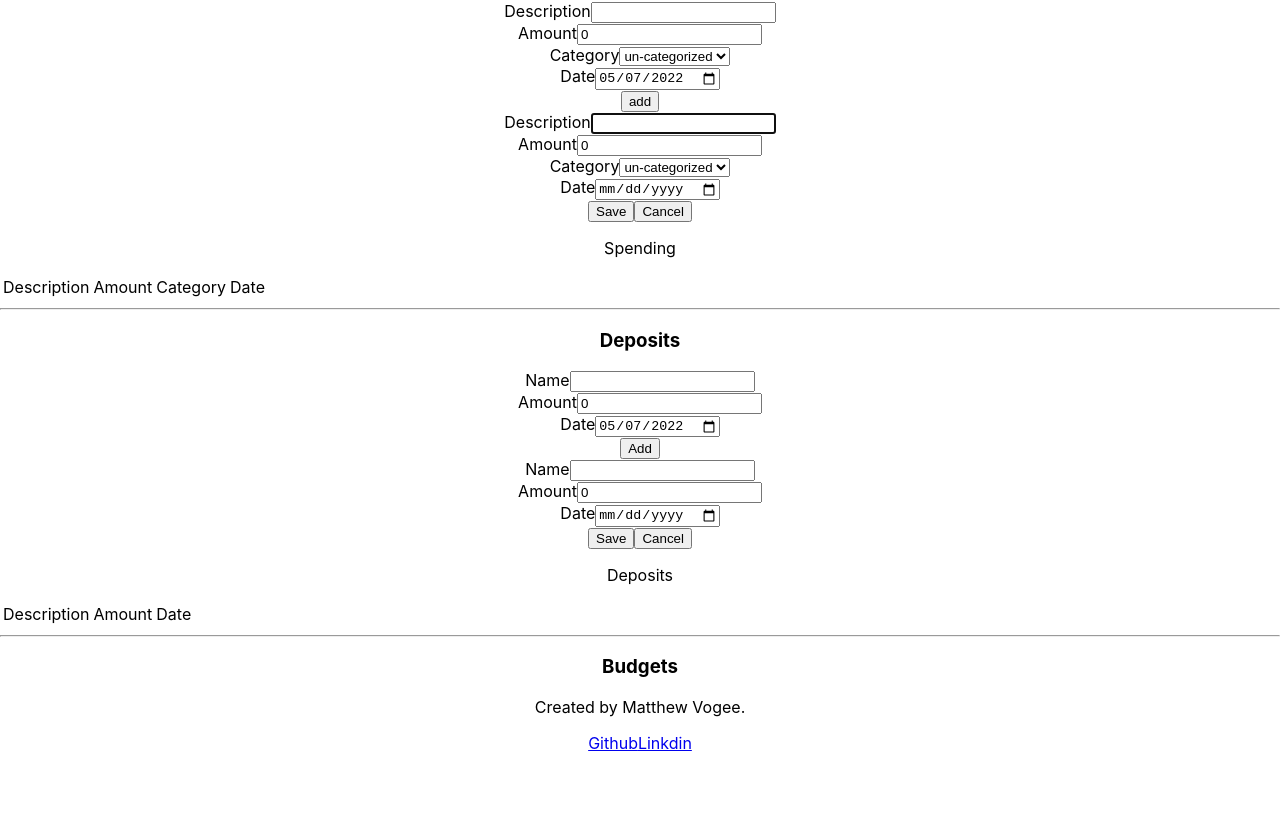
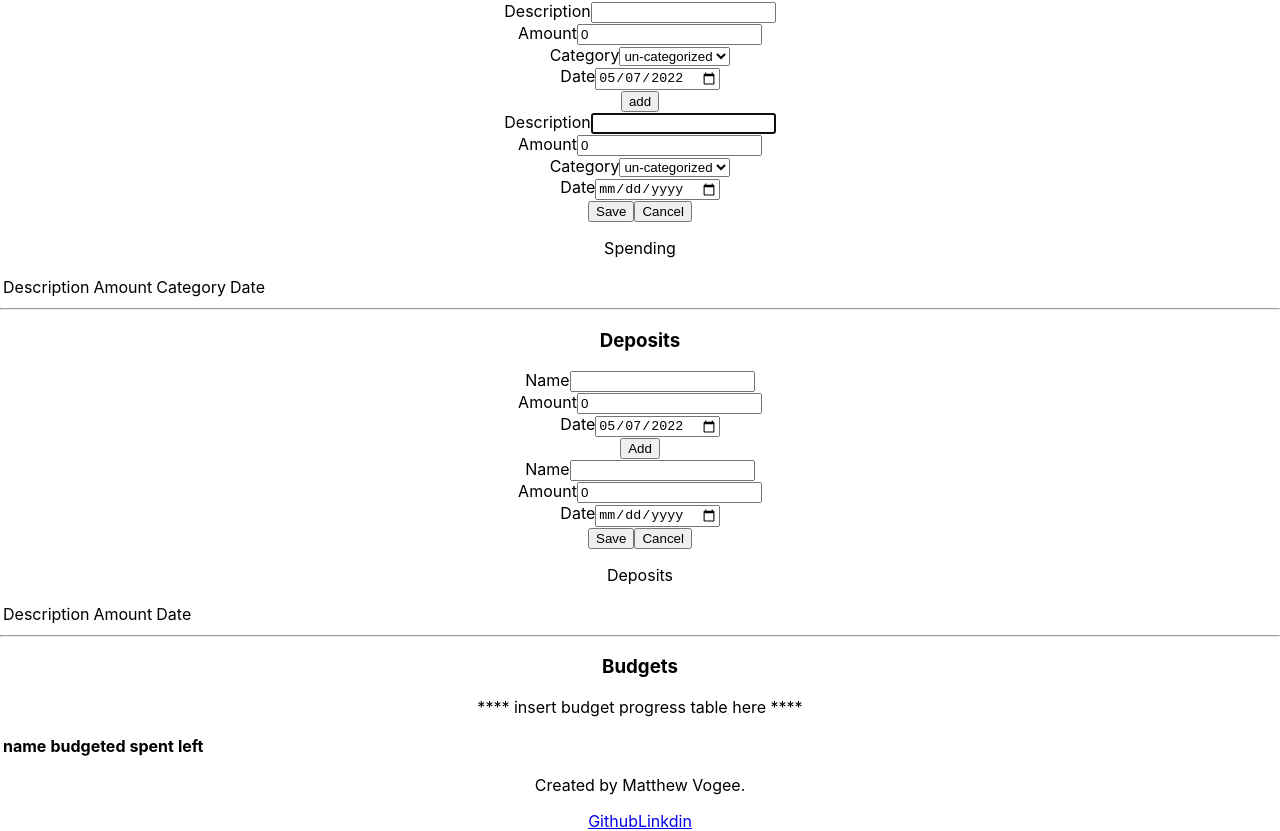
Before and after one commit to mvogee/budget_tool_2.0, a React (Create React App) app in the folder client/: page /thisMonth in a window 1280 px wide. Shown: the part 320-1151 px from the top of the page. Before the commit the page ends 1073 px from the top, so only its background shows below. Built offline with nearby package versions, Linux system fonts and the light colour scheme; no server answers.

Commit message:
budget progress displays values on load. Currently does not update after local changes.

```diff
--- /dev/null
+++ b/client/src/components/BudgetProgress.jsx
@@ -0,0 +1,36 @@
+import {React, useState, useEffect} from "react";
+
+function BudgetProgress(props) {
+
+    function tableItem(item) {
+        return (
+            <tr key={item.id}>
+                <td>{item.category}</td>
+                <td>{item.budget}</td>
+                <td>{props.categorySpendingMap.get(item.id)}</td>
+                <td>{item.budget - props.categorySpendingMap.get(item.id)}</td>
+            </tr>
+        );
+    }
+
+    return (
+        <div className="budgetProgress">
+            <p>**** insert budget progress table here ****</p>
+            <table>
+                <thead>
+                    <tr>
+                        <th>name</th>
+                        <th>budgeted</th>
+                        <th>spent</th>
+                        <th>left</th>
+                    </tr>
+                </thead>
+                <tbody>
+                    {props.budgetList ? props.budgetList.map(tableItem) : null}
+                </tbody>
+            </table>
+        </div>
+    );
+}
+
+export default BudgetProgress;
--- a/client/src/routes/ThisMonth.jsx
+++ b/client/src/routes/ThisMonth.jsx
@@ -4,6 +4,7 @@ import SpendingItemForm from "../components/SpendingItemForm";
 import SpendingItemDisplay from "../components/SpendingItemDisplay";
 import DepositForm from "../components/DepositForm";
 import DepositsDisplay from "../components/DepositsDisplay";
+import BudgetProgress from "../components/BudgetProgress";
 import checkAuth from "../checkAuth";
 
 /**
@@ -34,9 +35,19 @@ function ThisMonth(props) {
   const [depositList, setDepositList] = useState(null); // when retrieving data use month as search filter.
   const [totalSpending, setTotalSpending] = useState(0);
   const [totalIncome, setTotalIncome] = useState(0);
+  const [categorySpendingMap, setCategorySpendingMap] = useState(new Map());
 
 
   const navigate = useNavigate();
+
+  function addToCategoryMap(item) {
+    if (categorySpendingMap.has(item.category)) {
+      setCategorySpendingMap(new Map(categorySpendingMap.set(item.category, categorySpendingMap.get(item.category) + item.amount)));
+    }
+    else {
+      setCategorySpendingMap(new Map(categorySpendingMap.set(item.category, item.amount)));
+    }
+  }
 
   async function getPurchaseData(yearMonth) {
     console.log("requesting purchaseData");
@@ -59,7 +70,10 @@ function ThisMonth(props) {
     if (reData.success) {
         setPurchaseList(reData.obj);
         let total = 0;
-        reData.obj.forEach((item) => {total += parseFloat(item.amount)});
+        reData.obj.forEach((item) => {
+          total += parseFloat(item.amount);
+          addToCategoryMap(item);
+        });
         setTotalSpending(total.toFixed(2));
     }
 }
@@ -178,6 +192,7 @@ function ThisMonth(props) {
                 <div className="budgetProgress">
                     {/* insert budget progress component */}
                     <h3>Budgets</h3>
+                    <BudgetProgress budgetList={budgetList} categorySpendingMap={categorySpendingMap}/>
                 </div>
 
         </div>
```
